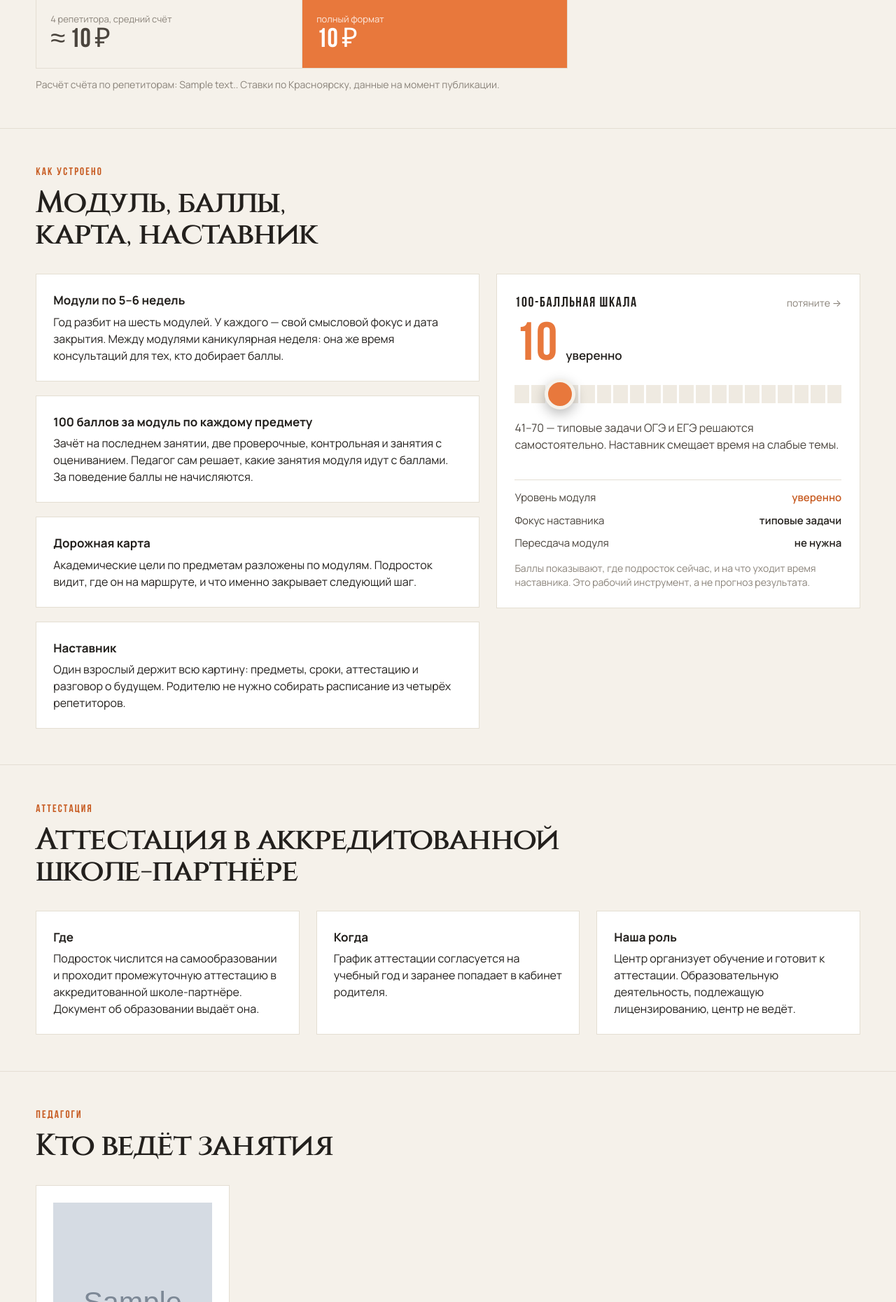
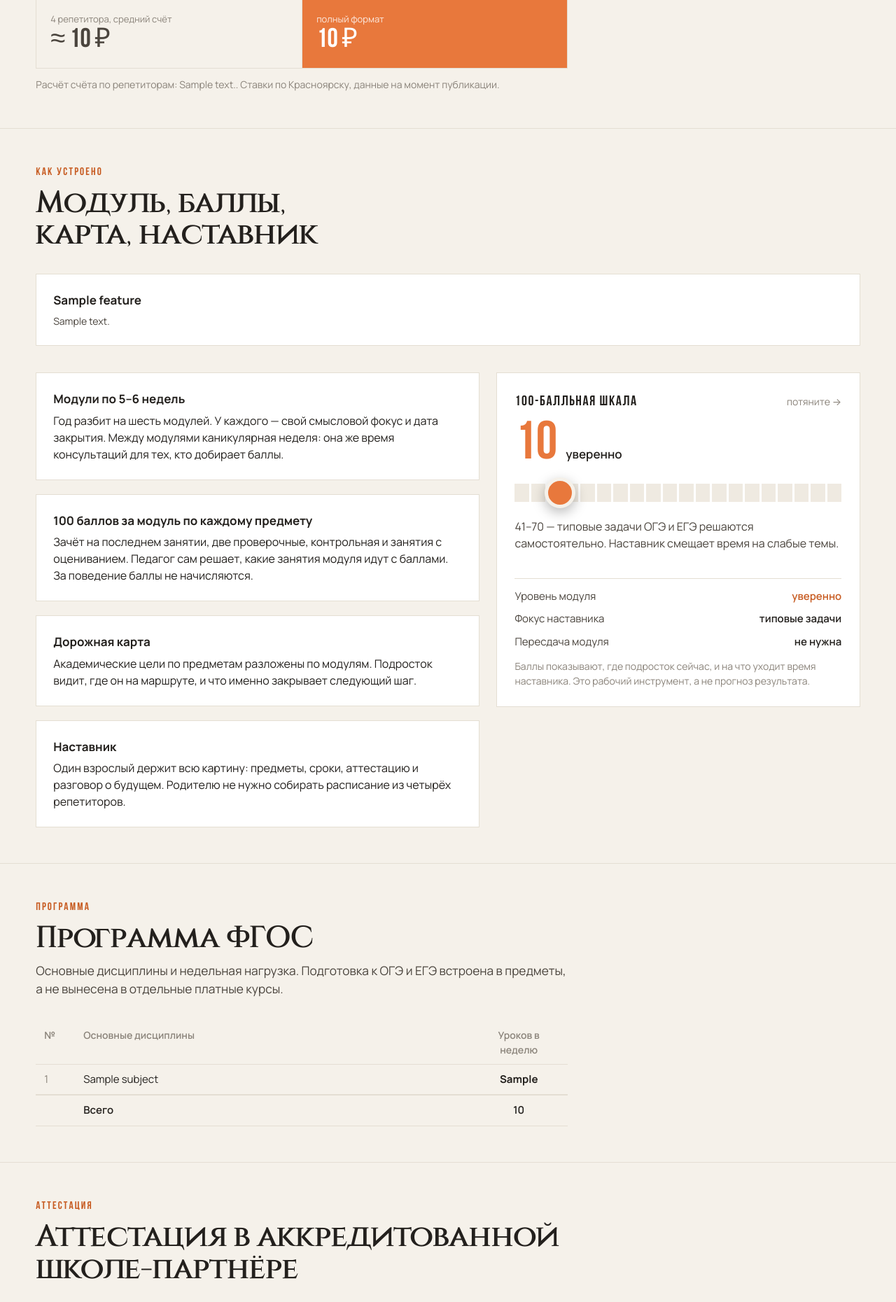
Before and after one commit to AntonSergeevich/tverdyy_znak, a Django app: template templates/public/landing.html in a window 1280 px wide. Shown: the part 1671-3531 px from the top of the page at 70% size. Run offline with Django 5.2, Linux system fonts and the light colour scheme; the template is opened without the code that fills it: most values are stand-ins (such as "Sample title", 1, 10 or a date in 2020); grey boxes marked "Sample" are stand-in pictures; form fields are guessed from the names that the template uses.

Commit message:
Программа ФГОС, особенности обучения и шаги поступления на лендинге
Содержимое из материалов заказчика.

- Программа ФГОС: 13 дисциплин, 28 часов в неделю. Заменила укрупнённый
  список из ТЗ — математика разделена на алгебру, геометрию и вероятность
  со статистикой, как в действующем стандарте. Таблица на сайте строится
  из справочника, а не дублируется в шаблоне: поменяли нагрузку в админке —
  изменилась и страница.
- bootstrap_organization теперь update_or_create по предметам: список в
  команде — источник истины по нагрузке и порядку, повторный запуск должен
  приводить справочник к нему, а не оставлять как было.
- Блок «Особенности обучения»: предметные погружения, 100-балльная система,
  индивидуальная дорожная карта, гибридный формат.
- Блок «Поступление»: четыре шага от знакомства до зачисления.
- Адрес (Красноярск, ул. Весны, 10) и телефон центра внесены в реквизиты.

Отдельно про скрипт фотографий: он молча обрабатывал файлы с любыми
именами, и было непонятно, почему img_3.webp не появляется на сайте.
Теперь в конце печатается разбор — что встанет на сайт, какие имена
не совпали ни с одним педагогом и чьих фотографий не хватает.

Co-Authored-By: Claude Opus 5 <noreply@anthropic.com>
Claude-Session: https://claude.ai/code/session_019H4X2HeDaua9dyofMBwy9T

```diff
--- a/apps/core/management/commands/setup_client_data.py
+++ b/apps/core/management/commands/setup_client_data.py
@@ -26,6 +26,8 @@ ORGANIZATION = {
     "name": "Твёрдый знак",
     "legal_name": "Индивидуальный предприниматель Бабаджанова Алина Алимовна",
     "inn": "241502815698",
+    "address": "Красноярск, ул. Весны, 10",
+    "contact_phone": "+7 (913) 560-26-00",
     "bank_name": 'ООО "Банк Точка"',
     "bank_bik": "044525104",
     "bank_account": "40802810820001048577",
@@ -153,8 +155,6 @@ class Command(BaseCommand):
             label
             for label, value in [
                 ("ОГРНИП", organization.ogrnip),
-                ("адрес", organization.address),
-                ("телефон", organization.contact_phone),
                 ("email", organization.contact_email),
                 ("Telegram chat_id для заявок", organization.telegram_chat_id),
                 ("цена профориентации", organization.price_career or ""),
--- a/apps/journal/management/commands/seed_demo.py
+++ b/apps/journal/management/commands/seed_demo.py
@@ -66,7 +66,7 @@ class Command(BaseCommand):
                 defaults={"hourly_rate": Decimal("1200.00")},
             )
 
-            subject = Subject.objects.filter(academic_year=year, name="Математика").first()
+            subject = Subject.objects.filter(academic_year=year, name="Алгебра").first()
             teacher.subjects.add(subject)
 
             group, _ = Group.objects.get_or_create(
--- a/static/css/site.css
+++ b/static/css/site.css
@@ -270,6 +270,26 @@ input[type=range]::-moz-range-thumb {
 
 /* Сетка карточек: grid, а не flex. На flex последняя карточка в неполном
    ряду растягивалась во всю ширину и уносила с собой пропорции фото. */
+/* Программа ФГОС */
+table.programme td:last-child, table.programme th:last-child { text-align: center; }
+table.programme tfoot th { border-top: 2px solid var(--line); font-size: 15px; color: var(--ink); }
+
+/* Шаги поступления */
+.steps {
+  list-style: none; margin: 0; padding: 0;
+  display: grid; grid-template-columns: repeat(auto-fit, minmax(240px, 1fr));
+  gap: clamp(16px, 2vw, 24px);
+}
+.steps__item {
+  background: var(--surface); border: 1px solid var(--line);
+  padding: clamp(16px, 2vw, 24px); display: flex; flex-direction: column; gap: 6px;
+}
+.steps__number {
+  font-size: 40px; color: var(--accent); line-height: 1;
+  border-bottom: 2px solid var(--accent); align-self: flex-start;
+  padding-bottom: 4px; margin-bottom: 6px;
+}
+
 .teachers-grid {
   display: grid;
   grid-template-columns: repeat(auto-fill, minmax(260px, 1fr));
--- a/templates/public/base_public.html
+++ b/templates/public/base_public.html
@@ -34,6 +34,7 @@
   </a>
   <nav class="site-nav" aria-label="Разделы страницы">
     <a href="{% url 'public:landing' %}#kak">Как устроено</a>
+    <a href="{% url 'public:landing' %}#programma">Программа</a>
     <a href="{% url 'public:landing' %}#pedagogi">Педагоги</a>
     <a href="{% url 'public:landing' %}#stoimost">Стоимость</a>
     <a href="{% url 'public:landing' %}#faq">Вопросы</a>
--- a/templates/public/landing.html
+++ b/templates/public/landing.html
@@ -101,6 +101,16 @@
       <span class="kicker">Как устроено</span>
       <h2 class="h-display">Модуль, баллы, карта, наставник</h2>
     </div>
+
+    <div class="grid grid--tight" style="margin-bottom:clamp(24px,3vw,40px)">
+      {% for feature in features %}
+        <div class="card">
+          <p class="card__title">{{ feature.title }}</p>
+          <p class="small" style="color:var(--ink-2)">{{ feature.text }}</p>
+        </div>
+      {% endfor %}
+    </div>
+
     <div class="grid">
       <div class="stack stack--lg" style="flex:1 1 420px">
         <div class="card">
@@ -127,6 +137,43 @@
       <div style="flex:1 1 320px;max-width:520px">
         {% include "public/partials/scale_panel.html" with scale_id="scale-how" %}
       </div>
+    </div>
+  </div>
+</section>
+
+{# ── Программа ФГОС ──────────────────────────────────────────────────────── #}
+<section class="section" id="programma">
+  <div class="container">
+    <div class="section__head">
+      <span class="kicker">Программа</span>
+      <h2 class="h-display">Программа ФГОС</h2>
+      <p class="lead">
+        Основные дисциплины и недельная нагрузка. Подготовка к ОГЭ и ЕГЭ
+        встроена в предметы, а не вынесена в отдельные платные курсы.
+      </p>
+    </div>
+    <div class="table-wrap" style="max-width:760px">
+      <table class="data programme">
+        <thead>
+          <tr><th style="width:56px">№</th><th>Основные дисциплины</th><th style="width:140px">Уроков в неделю</th></tr>
+        </thead>
+        <tbody>
+          {% for subject in subjects %}
+            <tr>
+              <td class="muted">{{ forloop.counter }}</td>
+              <td>{{ subject.name }}</td>
+              <td><strong>{{ subject.weekly_hours }}</strong></td>
+            </tr>
+          {% empty %}
+            <tr><td colspan="3" class="muted">Программа на учебный год заполняется.</td></tr>
+          {% endfor %}
+        </tbody>
+        {% if subjects %}
+          <tfoot>
+            <tr><th></th><th>Всего</th><th>{{ subjects_total_hours }}</th></tr>
+          </tfoot>
+        {% endif %}
+      </table>
     </div>
   </div>
 </section>
@@ -340,6 +387,26 @@
   </div>
 </section>
 
+{# ── Поступление ─────────────────────────────────────────────────────────── #}
+<section class="section" id="postuplenie">
+  <div class="container">
+    <div class="section__head">
+      <span class="kicker">Поступление</span>
+      <h2 class="h-display">Как попасть в семейный класс</h2>
+      <p class="lead">Четыре шага. Решение принимается после встречи, а не по анкете.</p>
+    </div>
+    <ol class="steps">
+      {% for step in admission_steps %}
+        <li class="steps__item">
+          <span class="steps__number numeral">{{ forloop.counter }}</span>
+          <p class="card__title">{{ step.title }}</p>
+          <p class="small" style="color:var(--ink-2)">{{ step.text }}</p>
+        </li>
+      {% endfor %}
+    </ol>
+  </div>
+</section>
+
 {# ── 12. Заявка, контакты, карта ─────────────────────────────────────────── #}
 <section class="section" id="zayavka">
   <div class="container grid">
```
Also changed, not shown: apps/core/management/commands/bootstrap_organization.py (+20 -5 lines), apps/site_public/views.py (+58 -0 lines), scripts/prepare_teacher_photos.py (+41 -1 lines).
